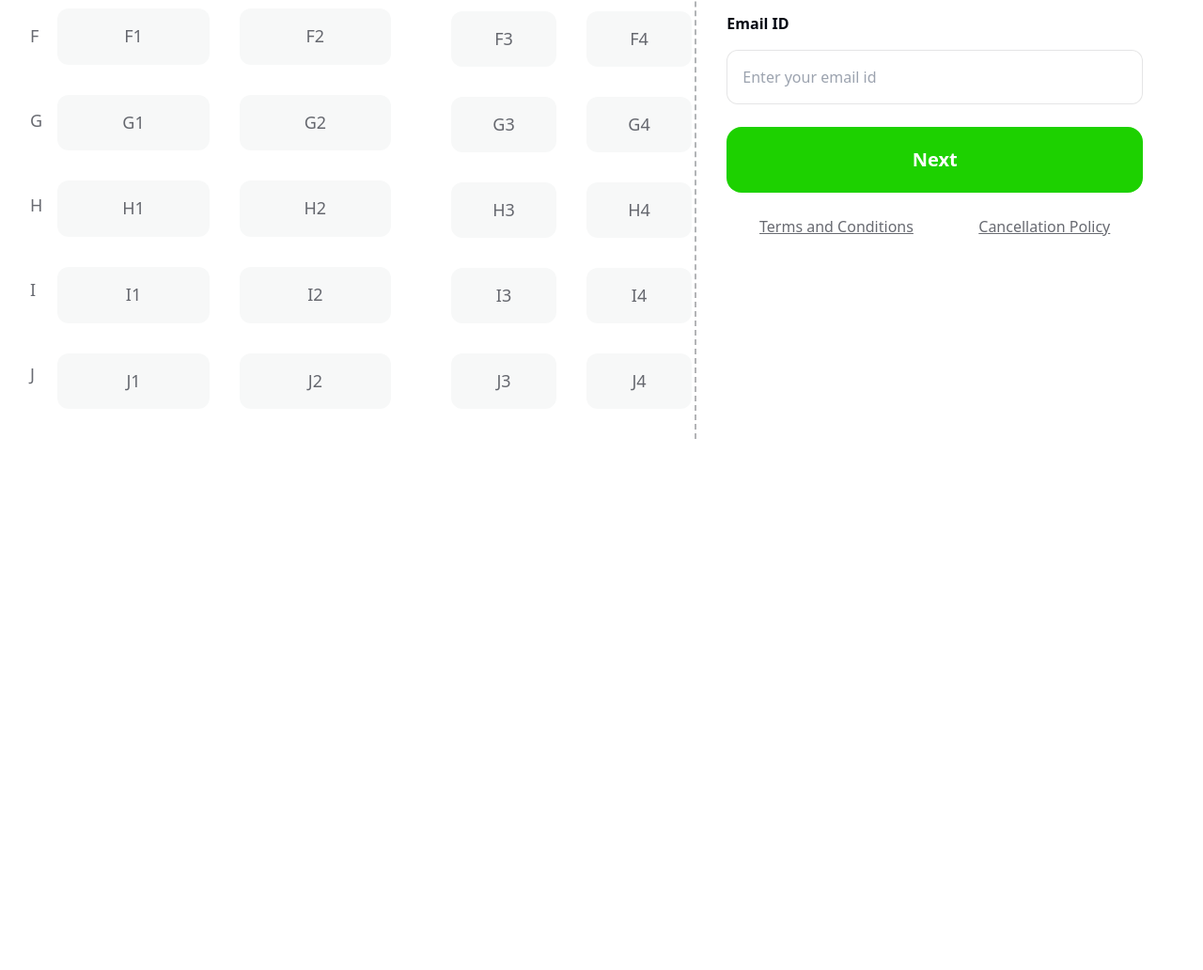
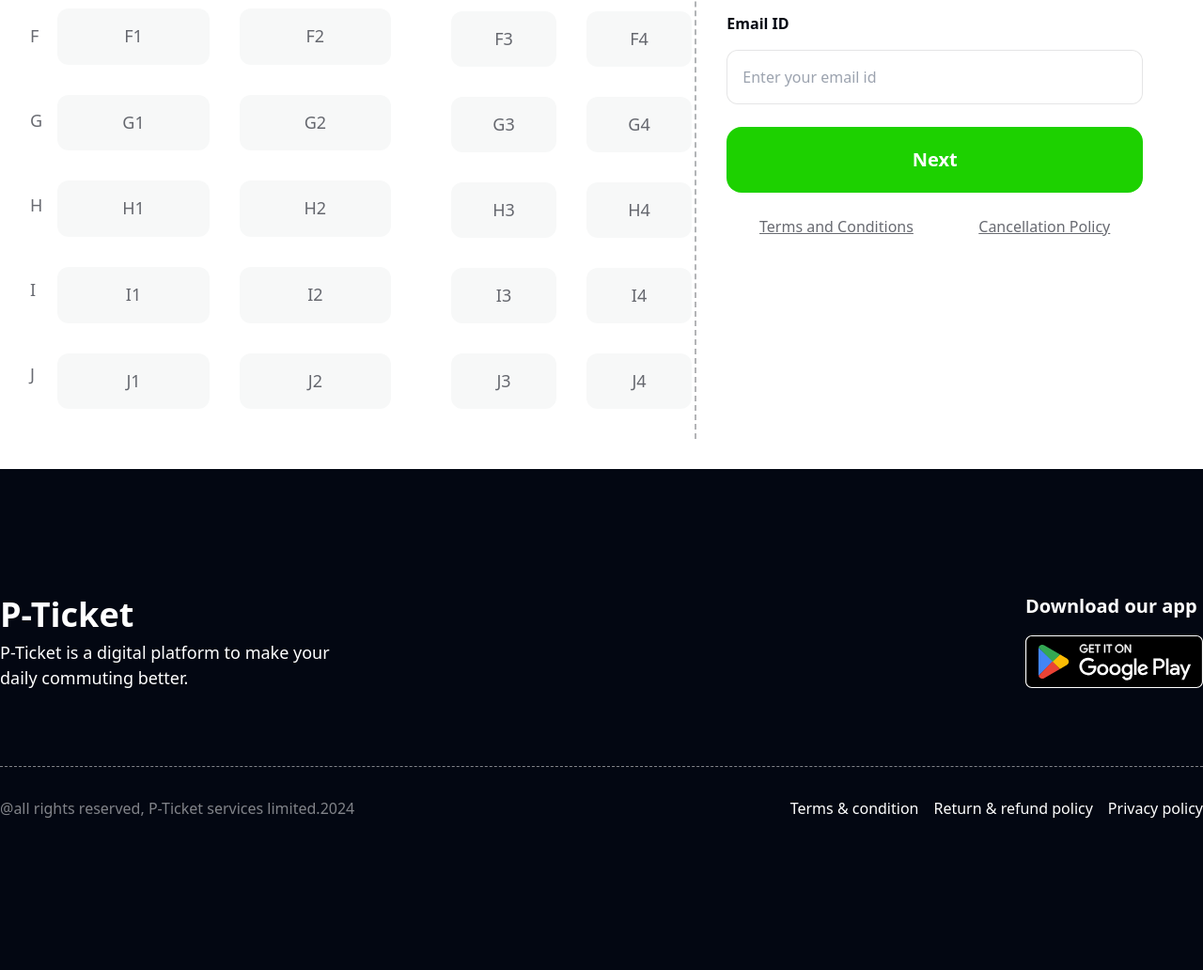
Before and after one commit to NurTheDev/Bus-Service, a website built with Vite: page index.html in a window 1280 px wide. Shown: the part 3044-4076 px from the top of the page at 94% size. Before the commit the page ends 3543 px from the top, so only its background shows below. Built offline with nearby package versions, Linux system fonts and the light colour scheme; files whose address does not match are found by name.

Commit message:
added footer part

```diff
--- a/index.html
+++ b/index.html
@@ -374,7 +374,7 @@
         class="container mx-auto bg-white lg:grid lg:grid-cols-12 lg:mt-10 px-8 py-8 rounded-tl-3xl rounded-tr-3xl"
       >
         <div
-          class="col-span-7 border-r-2 border-secondaryColor30 border-dashed pr-8"
+          class="col-span-7 lg:border-r-2 lg:border-secondaryColor30 border-dashed pr-8"
         >
           <h3
             class="text-secondaryColor font-Railway font-semibold text-xl py-6 border-b-2 border-secondaryColor10 border-dashed"
@@ -391,8 +391,8 @@
               <span><i class="fa-regular fa-loveseat"></i></span>Selected
             </p>
           </div>
-          <div class="grid grid-cols-12 gap-x-16 py-8">
-            <div class="col-span-7 flex gap-x-4 mt-24">
+          <div class="grid xl:grid-cols-12 gap-x-16 py-8">
+            <div class="col-span-7 flex gap-x-4 mt-10 lg:mt-24">
               <div class="grid grid-cols-1 gap-4 justify-center items-center">
                 <div
                   class="text-secondaryColor60 text-md font-medium font-Inter"
@@ -775,5 +775,43 @@
         </div>
       </section>
     </main>
+    <footer class="bg-secondaryColor">
+      <section class="container mx-auto py-32">
+        <div class="flex justify-between items-center gap-x-4">
+          <div>
+            <h2 class="text-whiteColor font-Railway font-extrabold text-3xl">
+              P-Ticket
+            </h2>
+            <p class="text-whiteColor font-Inter font-normal text-md lg:w-4/6">
+              P-Ticket is a digital platform to make your daily commuting
+              better.
+            </p>
+          </div>
+          <div>
+            <p
+              class="text-whiteColor text-lg font-Railway font-semibold flex mb-4"
+            >
+              Download our app
+            </p>
+            <img
+              src="src/images/playstore.svg"
+              alt="src/images/playstore.svg"
+            />
+          </div>
+        </div>
+        <div
+          class="flex justify-between items-center mt-20 border-t border-whiteColor50 border-dashed py-8"
+        >
+          <p class="text-whiteColor50">
+            @all rights reserved, P-Ticket services limited.2024
+          </p>
+          <ul class="flex text-whiteColor gap-x-4">
+            <li>Terms & condition</li>
+            <li>Return & refund policy</li>
+            <li>Privacy policy</li>
+          </ul>
+        </div>
+      </section>
+    </footer>
   </body>
 </html>
--- a/src/styles.css
+++ b/src/styles.css
@@ -12,6 +12,7 @@
   --color-secondary-30: rgba(3, 7, 18, 0.3);
   --black: #000000;
   --white: #ffffff;
+  --white50: rgb(255, 255, 255, 0.5);
 
   /* Primary Colors */
   --color-primary: #1dd100;
--- a/tailwind.config.js
+++ b/tailwind.config.js
@@ -32,6 +32,7 @@ module.exports = {
         primaryColorOpacity10: "var(--color-primary-opacity-10)",
         primaryColorOpacity40: "var(--color-primary-opacity-40)",
         whiteColor: "var(--white)",
+        whiteColor50: "var(--white50)",
       },
       gradientColorStops: (theme) => ({
         ...theme("colors"),
```
Also changed, not shown: src/images/playstore.svg (added).
